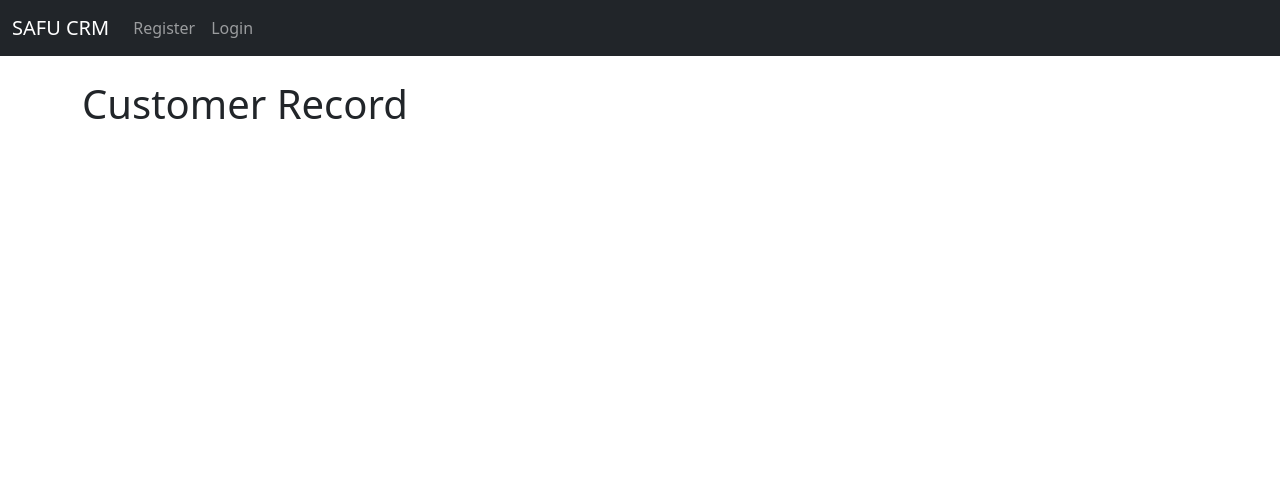
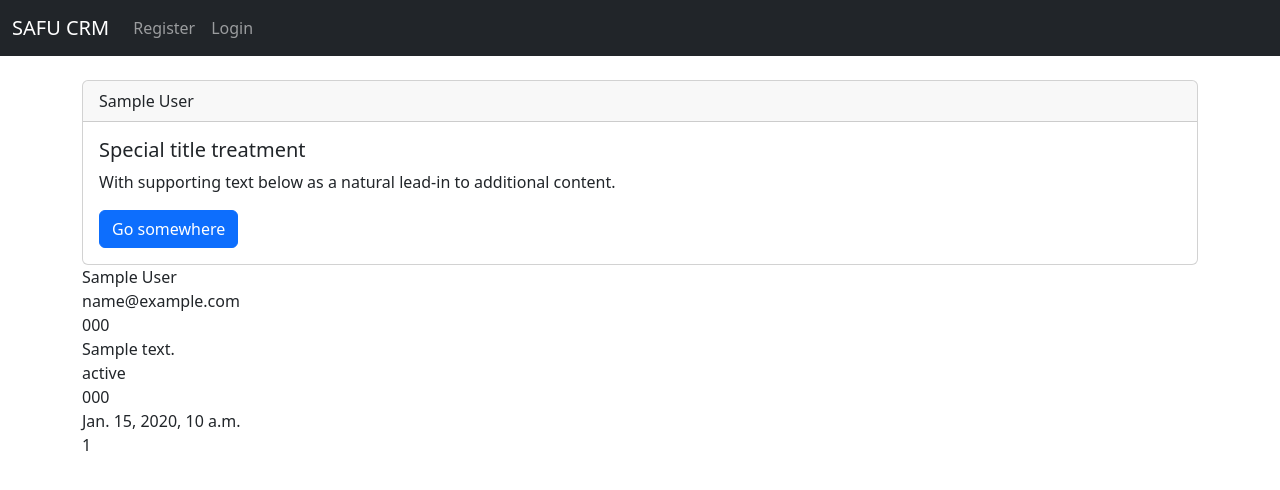
Before and after one commit to WavuaW/MyPractice, a Django app: template Django/Portfolio/dcrm/dcrm/website/templates/record.html in a window 1280 px wide. Shown: the top 490 px of the page. Run offline with Django 4.2, Linux system fonts and the light colour scheme; the template is opened without the code that fills it: most values are stand-ins (such as "Sample title", 1, 10 or a date in 2020); parts of the project's set-up code (start-up, migrations or seed data) failed here and were passed over.

Commit message:
Individual record

```diff
--- a/Django/Portfolio/dcrm/dcrm/website/templates/home.html
+++ b/Django/Portfolio/dcrm/dcrm/website/templates/home.html
@@ -28,7 +28,7 @@
                         <td>{{ record.state }}</td>
                         <td>{{ record.zipcode }}</td>
                         <td>{{ record.created_at }}</td>
-                        <td>{{ record.id }}</td>
+                        <td><a href="{% url "record" record.id %}">{{ record.id }}</a></td>
                     </tr>
                 {% endfor %}
 
@@ -37,7 +37,7 @@
     </table>
 
     {% else %}
-
+    <div class="col-md-6 offset-md-3">
         <h1>Login</h1>
     </br>
         <form method='POST' action="{% url "home" %}">
--- a/Django/Portfolio/dcrm/dcrm/website/templates/record.html
+++ b/Django/Portfolio/dcrm/dcrm/website/templates/record.html
@@ -1,4 +1,21 @@
 {% extends "base.html" %}
 {% block content %}
-<h1>Customer Record</h1>
+<div class="card">
+    <div class="card-header">
+    {{ customer_record.first_name }} {{ customer_record.last_name }}
+    </div>
+    <div class="card-body">
+      <h5 class="card-title">Special title treatment</h5>
+      <p class="card-text">With supporting text below as a natural lead-in to additional content.</p>
+      <a href="#" class="btn btn-primary">Go somewhere</a>
+    </div>
+  </div>
+        {{ customer_record.first_name }} {{ customer_record.last_name }} <br/>
+        {{ customer_record.email }} <br/>
+        {{ customer_record.phone }} <br/>
+        {{ customer_record.address }} <br/>
+        {{ customer_record.state }} <br/>
+        {{ customer_record.zipcode }} <br/>
+        {{ customer_record.created_at }} <br/>
+        {{ customer_record.id }} <br/>
 {% endblock content %}
```
